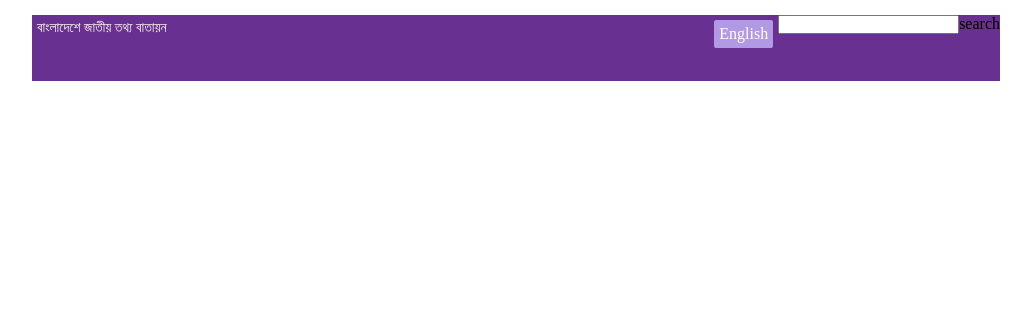
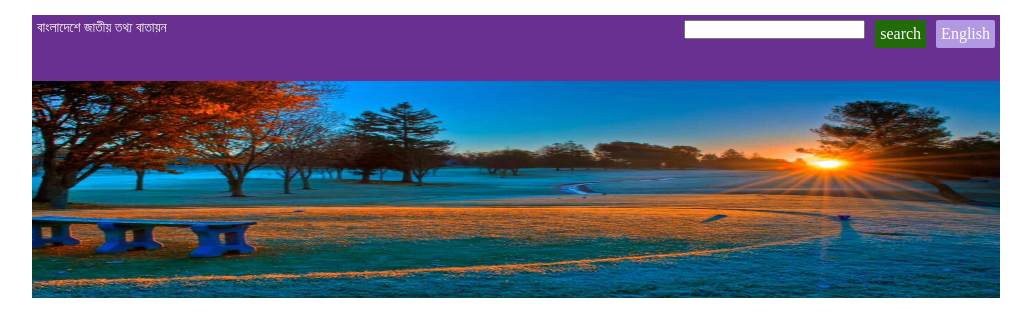
Before and after one commit to MHRONY96/class_test_one, a plain HTML site: page index.html in a window 1280 px wide. Shown: the whole page, without its empty margins (124-1155 px from the left). Drawn offline with Linux system fonts and the light colour scheme.

Commit message:
image add

```diff
--- a/asstes/css/style.css
+++ b/asstes/css/style.css
@@ -14,12 +14,6 @@ body{
 	float: left;
 	margin: 5px;
 	font-size: 14px;
-}
-.search_bd{
-	float: right;
-}
-.search{
-	float: right;
 }
 .head_section ul{
 	margin: 0px;
@@ -40,7 +34,19 @@ body{
 	color: white;
 	text-decoration: none;
 }
+.search_bd{
+	float: right;
+	margin: 5px;
+	background: #216C09;
+	color: white;
+	padding: 5px;
+}
+.search{
+	float: right;
+	margin: 5px;
+}
 
-.header_seciton_02{
-
+.bg_image{
+	height: 217px;
+	width: 968px;
 }
--- a/index.html
+++ b/index.html
@@ -11,15 +11,15 @@
 	<!--Top header-->
 	<div class="head_section temp">
 		<p>বাংলাদেশে জাতীয় তথ্য বাতায়ন</p>
-		<label for="" class="search_bd">search</label>
-		<input type="text" class="search" name="search" value="" placeholder="">
 		<ul>
 			<li><a href="" title="">English</a></li>
 		</ul>
+		<label for="" class="search_bd" class="search_bd">search</label>
+		<input type="text" class="search" name="search" value="" placeholder="">
 	</div>
-	<!-- 2nd header-->
-	<div class="header_seciton_02">
-
+	<!--image add-->
+	<div class="temp">
+	<img src="asstes/img/slide.jpg" class="bg_image">
 	</div>
 </body>
 </html>
```
Also changed, not shown: asstes/img/slide.jpg (added).
